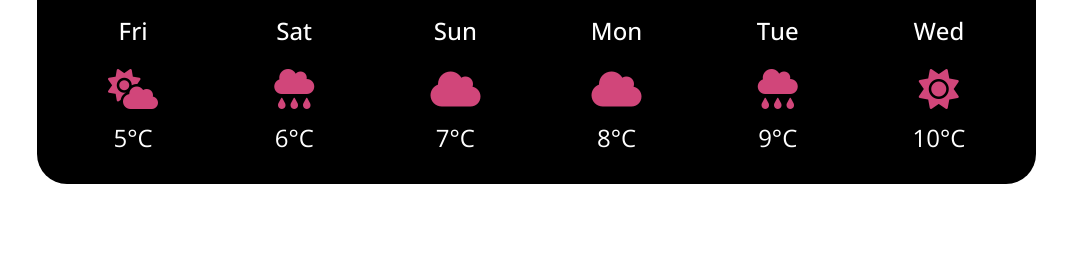
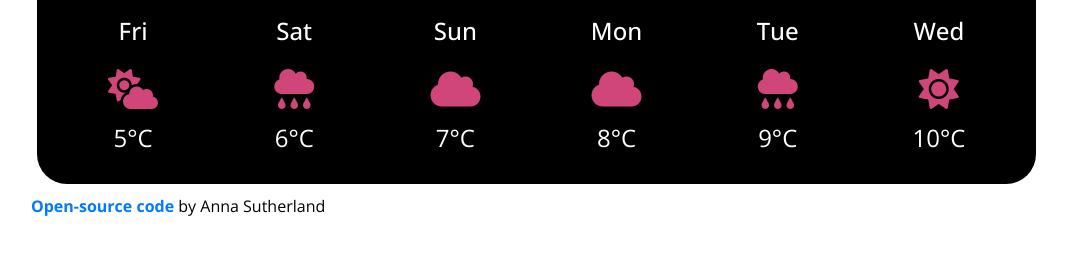
Before and after one commit to AnnaLSutherland/Weather-App, a plain HTML site: page index.html in a window 1280 px wide. Shown: the part 298-552 px from the top of the page, without its empty margins (104-1171 px from the left). Drawn offline with nearby package versions, Linux system fonts and the light colour scheme.

Commit message:
Added link to Github repository

```diff
--- a/index.html
+++ b/index.html
@@ -144,7 +144,17 @@
           </div>
         </div>
       </div>
+      <p class="githubLink">
+        <a
+          href="https://github.com/AnnaLSutherland/Weather-App"
+          target="_blank"
+        >
+          <strong>Open-source code</strong></a
+        >
+        by Anna Sutherland
+      </p>
     </div>
+    <br />
 
     <script src="src/script.js"></script>
   </body>
--- a/src/style.css
+++ b/src/style.css
@@ -113,3 +113,7 @@ p {
   margin: 0;
   font-weight: 300;
 }
+.githubLink {
+  color: black;
+  margin-left: 50px;
+}
```
